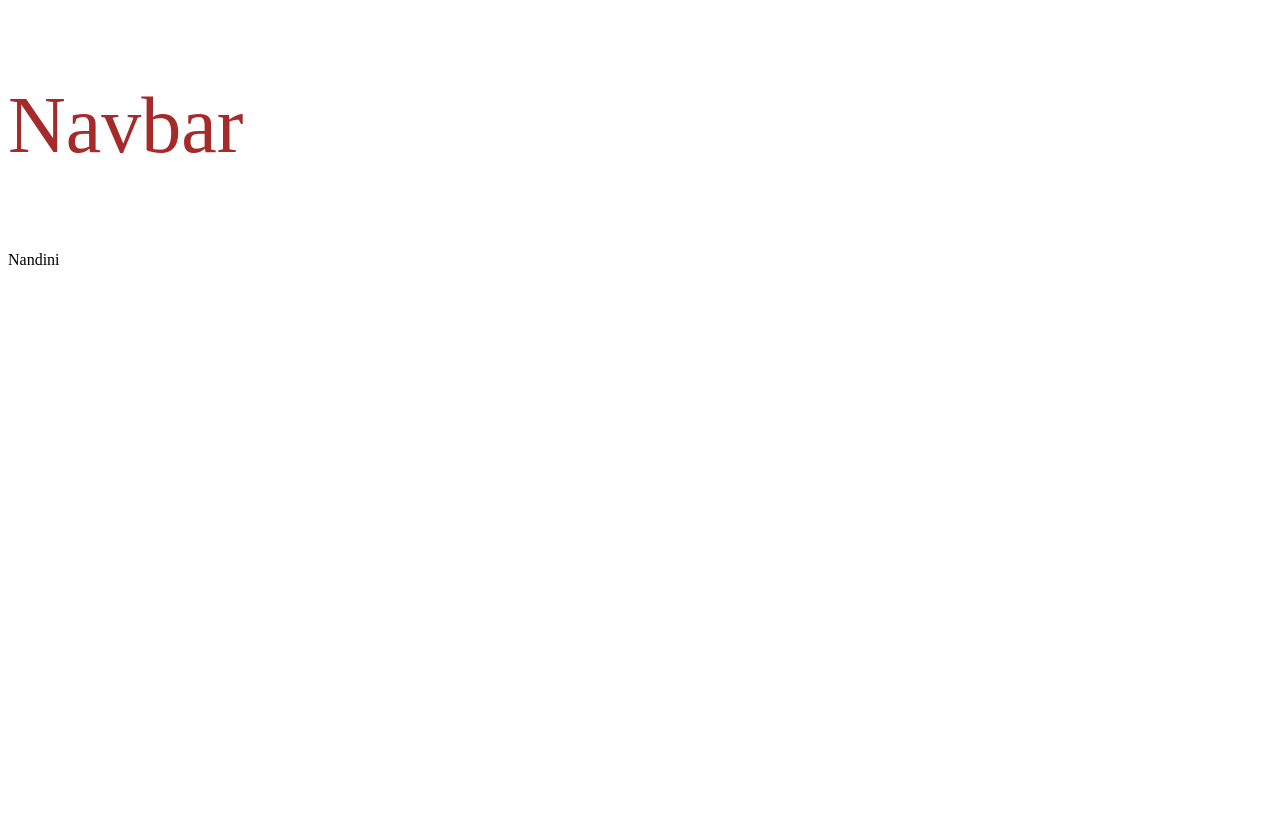
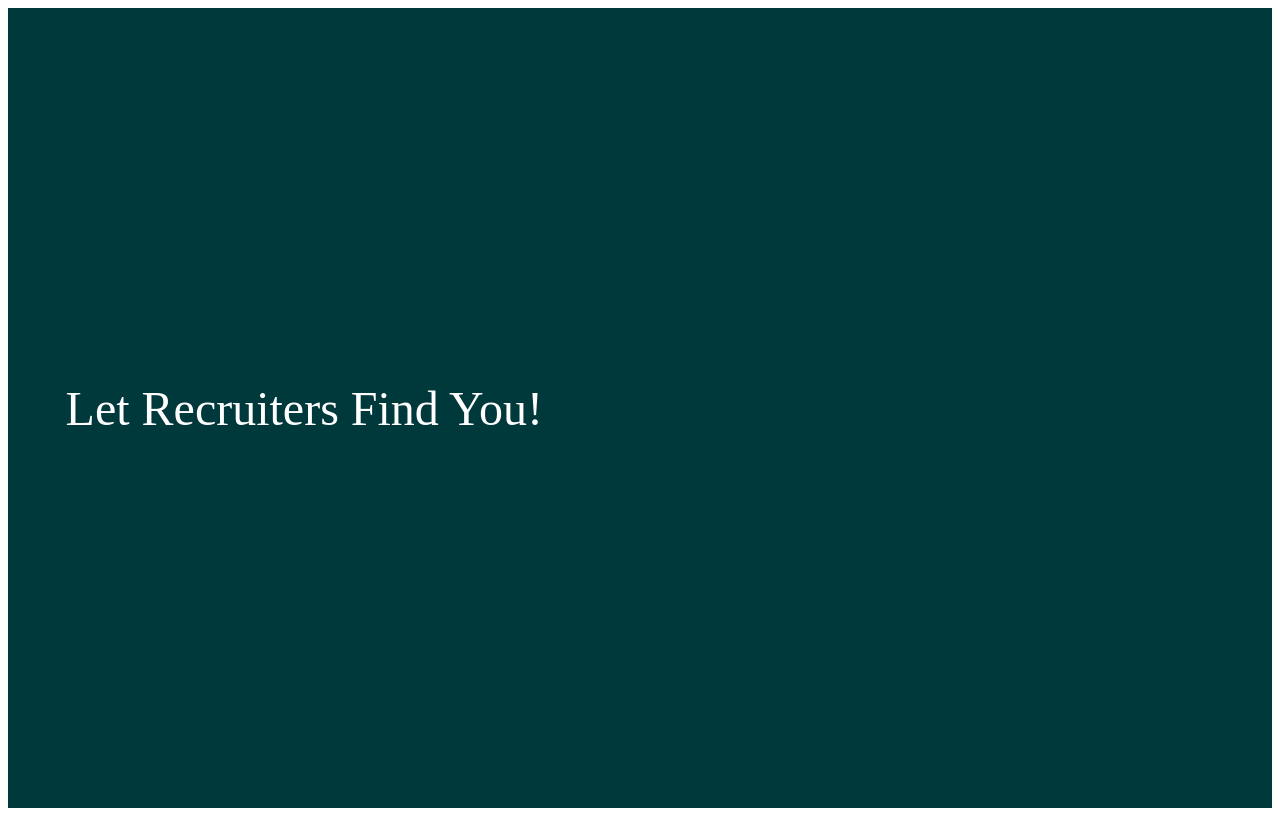
Before and after one commit to Niranjana123-art/CV-Frontend, a React (Create React App) app: page / in a window 1280 px wide. Built offline with nearby package versions, Linux system fonts and the light colour scheme.

Commit message:
landing page

```diff
--- a/src/pages/Landing/Landing.css
+++ b/src/pages/Landing/Landing.css
@@ -0,0 +1,21 @@
+.home_container{
+    display: flex;
+    justify-content: left;
+    align-items: center;
+    width: 100%;
+    min-height: 100vh;
+    background-color: #00393C;
+    background-size: cover;
+
+}
+
+.home_title{
+    font-size: 3rem;
+    font-family: Quicksand;
+    margin-left: 1.2em;
+    color: #ffffff;
+}
+
+.bold_span{
+
+}
--- a/src/pages/Landing/Landing.js
+++ b/src/pages/Landing/Landing.js
@@ -1,11 +1,13 @@
 import React from 'react'
-import Navbar from '../../components/Navbar/Navbar'
-
+// import Navbar from '../../components/Navbar/Navbar'
+import './Landing.css'
 const Landing = () => {
   return (
-    <div>
-        <Navbar/>
-        Nandini
+    <div className='home_container'>
+      <div className='home_title'>
+
+        Let <span className='bold_span'>Recruiters Find</span> You!
+      </div>
     </div>
   )
 }
```
